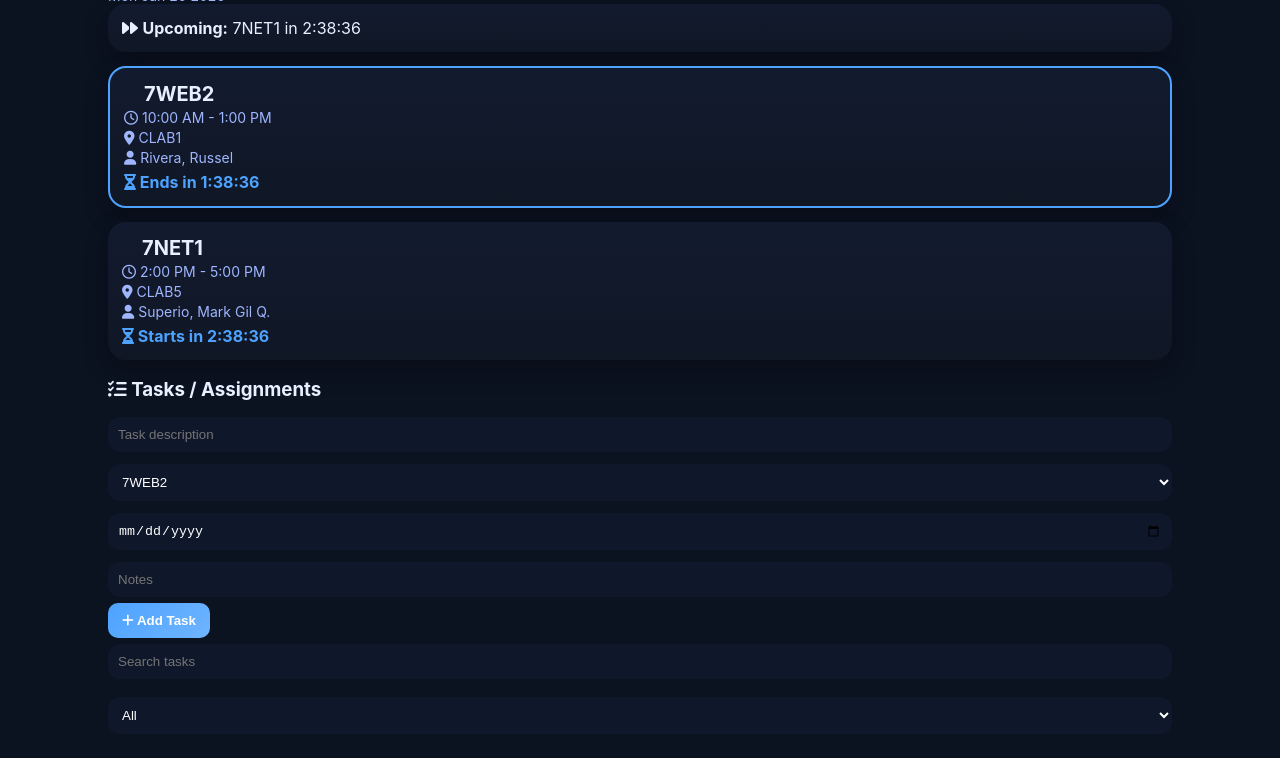
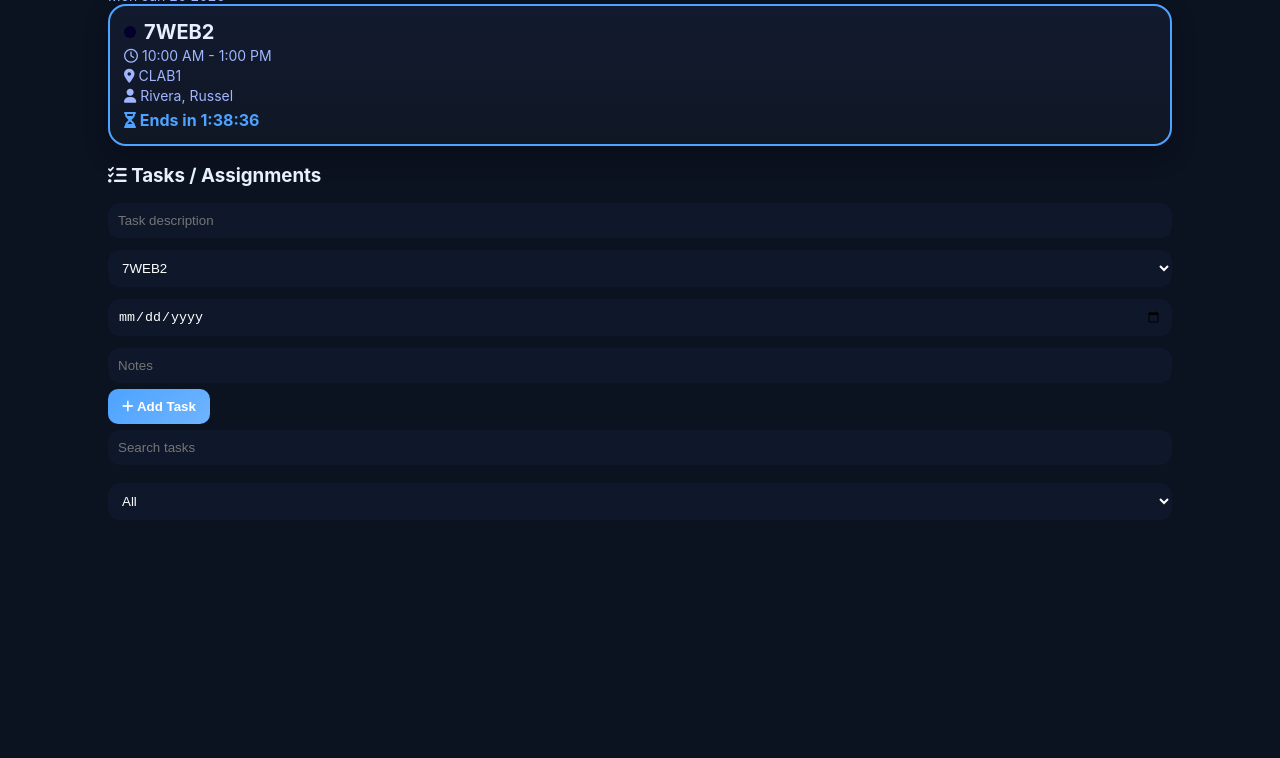
Before and after one commit to Soguilon/I203-Schedule, a plain HTML site: page index.html in a window 1280 px wide. Shown: the part 65-823 px from the top of the page. After the commit the page ends 800 px from the top, so only its background shows below. Drawn offline with Linux system fonts and the light colour scheme.

Commit message:
Update index.html

```diff
--- a/index.html
+++ b/index.html
@@ -72,12 +72,11 @@
 
 <script>
 const scheduleData={
- Monday:[
-    {subject:'7WEB2',start:'10:00',end:'13:00',room:'CLAB1',prof:'Rivera, Russel'},
-    {subject:'7NET1',start:'14:00',end:'17:00',room:'CLAB5',prof:'Superio, Mark Gil Q.'}
+  Monday:[
+    {subject:'7WEB2',start:'10:00',end:'13:00',room:'CLAB1',prof:'Rivera, Russel'}
   ],
   Tuesday:[
-    {subject:'7NET1',start:'07:00',end:'09:00',room:'CLAB5',prof:'Superio, Mark Gil Q.'},
+    {subject:'7NET1',start:'07:00',end:'09:00',room:'CLAB2',prof:'Superio, Mark Gil Q.'},
     {subject:'7SADD',start:'09:00',end:'11:00',room:'L310',prof:'Ybañez, Michelle Ann J.'}
   ],
   Wednesday:[
@@ -85,13 +84,14 @@
     {subject:'PATHFIT 4',start:'09:00',end:'11:00',room:'GYM',prof:'Fernando, Leanjo'}
   ],
   Thursday:[
+    {subject:'7NET1',start:'07:00',end:'10:00',room:'CLAB2',prof:'Superio, Mark Gil Q.'},
     {subject:'RIZAL',start:'10:00',end:'13:00',room:'L307',prof:'Badaran, Marilyn'},
-    {subject:'7BPO',start:'14:00',end:'17:00',room:'L303',prof:'Tiglao, Tammy'},
-    {subject:'7BAFUN',start:'17:00',end:'20:00',room:'L306',prof:'Sese, Vito Dominic'}
+    {subject:'7BPO',start:'14:00',end:'17:00',room:'L303',prof:'Tiglao, Tammy'}
   ],
   Friday:[
     {subject:'7SADD',start:'07:00',end:'10:00',room:'CLAB1',prof:'Ybañez, Michelle Ann J.'},
-    {subject:'ETHICS',start:'10:00',end:'13:00',room:'L306',prof:'Paguino, Mike Irish'}
+    {subject:'ETHICS',start:'10:00',end:'13:00',room:'L306',prof:'Paguino, Mike Irish'},
+    {subject:'7BAFUN',start:'14:00',end:'17:00',room:'HYBRID LAB',prof:'Ballevar, Vincent'}
   ]
 };
 
@@ -156,7 +156,7 @@
   renderUpcoming(nextClass);
 }
 
-function renderUpcoming(nextClass){
+function renderUpcoming(){
   const up = document.getElementById('upcoming');
   const now = new Date();
   const dayName = currentDate.toLocaleDateString('en-US',{weekday:'long'});
@@ -173,7 +173,10 @@
 
   let html='';
   if(first) html+=`<div class='card'><i class='fa-solid fa-forward'></i> <b>Upcoming:</b> ${first.subject} in ${format(first.start-now)}</div>`;
-  if(second) html+=`<div class='card'><i class='fa-solid fa-angles-right'></i> <b>Next:</b> ${second.subject} at ${format12(second.start.getHours()+':'+String(second.start.getMinutes()).padStart(2,'0'))}</div>`;
+  if(second){
+    const t = String(second.start.getHours()).padStart(2,'0')+':' + String(second.start.getMinutes()).padStart(2,'0');
+    html+=`<div class='card'><i class='fa-solid fa-angles-right'></i> <b>Next:</b> ${second.subject} at ${format12(t)}</div>`;
+  }
   up.innerHTML = html;
 }
 
@@ -218,7 +221,7 @@
  subs.forEach(x=>{
   s.innerHTML+=`<option>${x}</option>`;
   f.innerHTML+=`<option>${x}</option>`;
-  if(!colors[x]) colors[x]='#'+Math.floor(Math.random()*16777215).toString(16);
+  if(!colors[x]) colors[x]='#'+Math.floor(Math.random()*16777215).toString(16).padStart(6,'0');
  });
  saveAll();
 }
```
